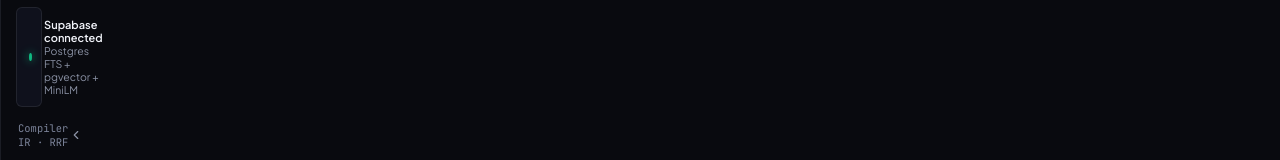
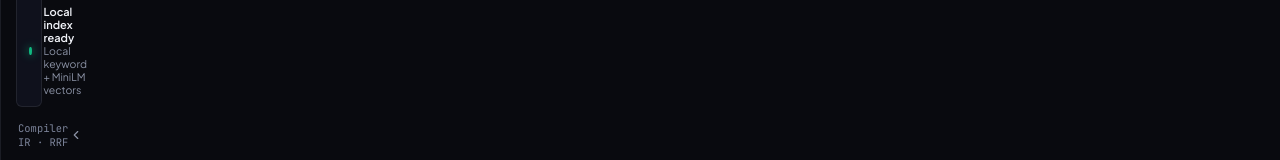
Before and after one commit to kamran-nizamani/-intelligent-query-analyzer-and-search-system-, a Next.js app in the folder frontend/: page / in a window 1280 px wide. Shown: the part 633-793 px from the top of the page. Built offline with nearby package versions, Linux system fonts and the light colour scheme.

Commit message:
Update interface and docs for offline-first architecture

```diff
--- a/frontend/src/components/shell/sidebar.tsx
+++ b/frontend/src/components/shell/sidebar.tsx
@@ -35,15 +35,15 @@ interface SidebarProps {
   onToggleCollapse: () => void;
   mobileOpen: boolean;
   onCloseMobile: () => void;
-  /** Number of indexed files, or null when Supabase has not answered. */
+  /** Number of locally indexed files, or null while browser storage loads. */
   totalFiles: number | null;
   backendStatus: "checking" | "online" | "offline";
 }
 
 const STATUS_LABEL = {
   checking: "Connecting…",
-  online: "Supabase connected",
-  offline: "Supabase offline",
+  online: "Local index ready",
+  offline: "Local storage unavailable",
 } as const;
 
 export function Sidebar({
@@ -156,7 +156,7 @@ export function Sidebar({
                   <span style={{ fontSize: 11, fontWeight: 600, color: "var(--text-main)" }}>
                     {STATUS_LABEL[backendStatus]}
                   </span>
-                  <span style={{ fontSize: 10.5, color: "var(--text-muted)" }}>Postgres FTS + pgvector + MiniLM</span>
+                  <span style={{ fontSize: 10.5, color: "var(--text-muted)" }}>Local keyword + MiniLM vectors</span>
                 </div>
               </div>
               <Sparkles size={14} aria-hidden="true" style={{ color: "var(--accent-text)" }} />
```
